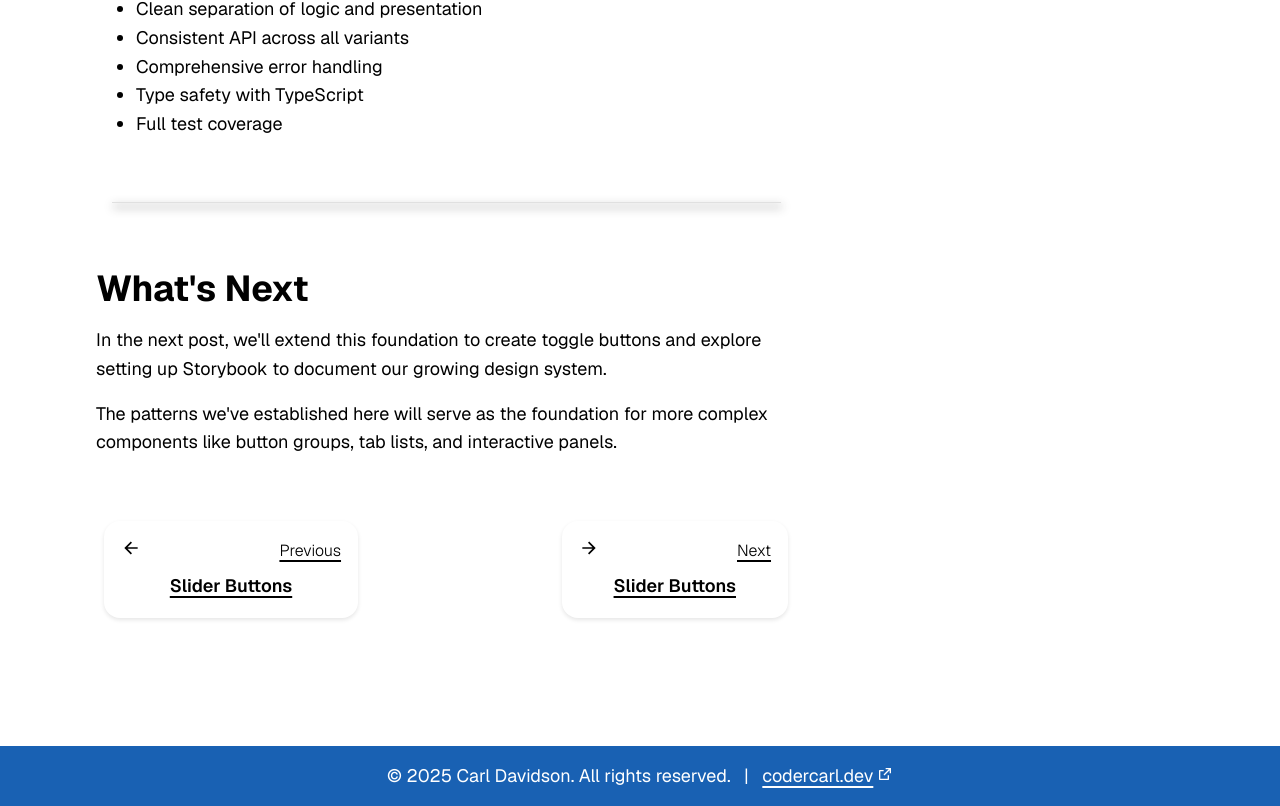
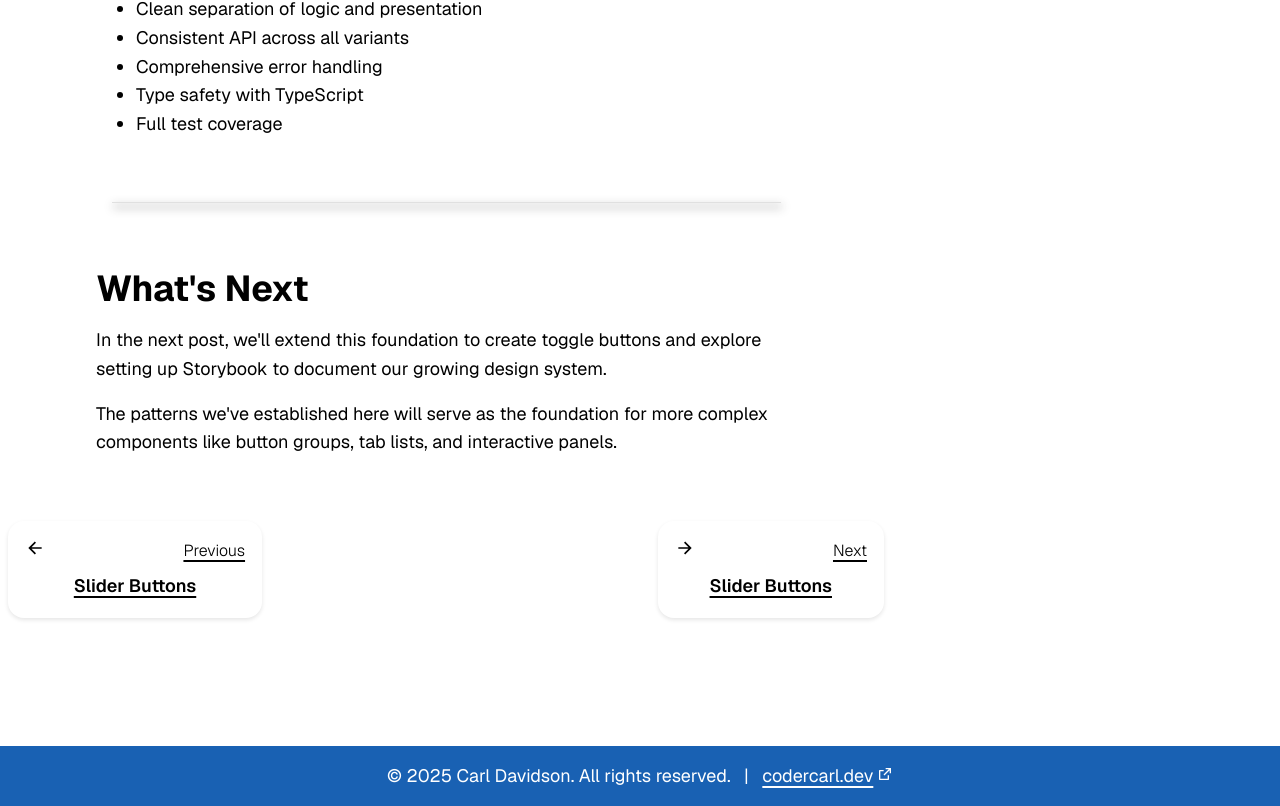
Before and after one commit to codercarl1243/react_components_system, a Next.js app: page /blog/design-system/buttons/base2 in a window 1280 px wide. Shown: the part 4042-4848 px from the top of the page. Built offline with nearby package versions, Linux system fonts and the light colour scheme.

Commit message:
UPDATE use layout wrapper to make post navigation take up full width

```diff
--- a/components/post/navigation/index.tsx
+++ b/components/post/navigation/index.tsx
@@ -19,7 +19,7 @@ export default function PostNavigation({ previous, next }: PostNavigationProps)
 
     return (
         <nav
-            className="post-navigation"
+            className="post-navigation width-full"
             aria-label="Post navigation"
         >
                 {previous && (
```
